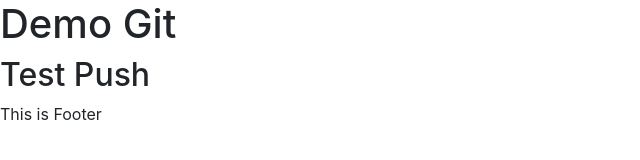
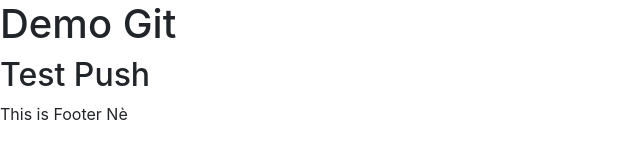
Before and after one commit to truongdoanhdx15/frontend, a plain HTML site: page index.html in a window 1280 px wide. Shown: the full height of the page, 0-640 px from the left. Drawn offline with nearby package versions, Linux system fonts and the light colour scheme.

Commit message:
update Footer

```diff
--- a/index.html
+++ b/index.html
@@ -14,7 +14,7 @@
       <h2>Test Push</h2>
 
 
-      <footer>This is Footer</footer>
+      <footer>This is Footer Nè </footer>
     <!-- Optional JavaScript -->
     <!-- jQuery first, then Popper.js, then Bootstrap JS -->
     <script src="https://code.jquery.com/jquery-3.3.1.slim.min.js" integrity="sha384-q8i/X+965DzO0rT7abK41JStQIAqVgRVzpbzo5smXKp4YfRvH+8abtTE1Pi6jizo" crossorigin="anonymous"></script>
```
